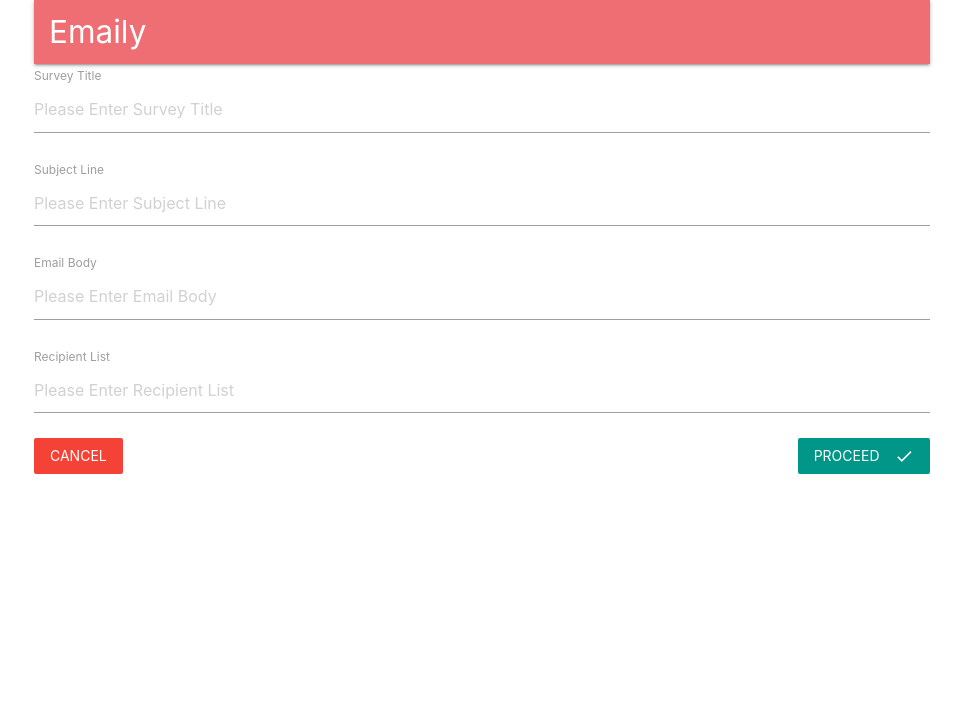
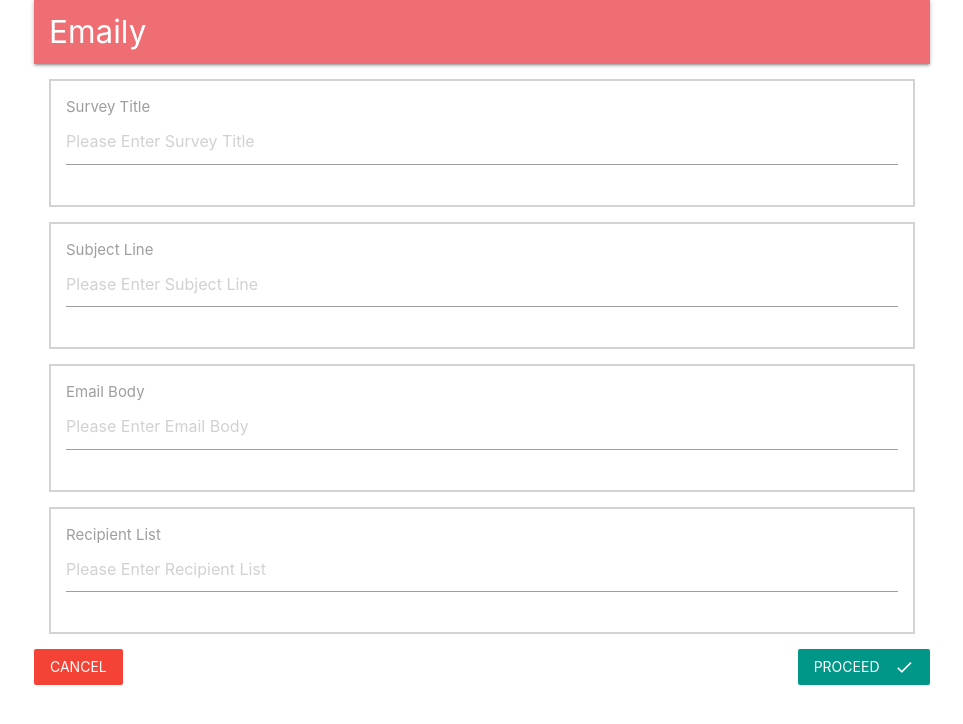
Before and after one commit to JasonLee-cp-zz/emaily, a React (Create React App) app in the folder client/: page /surveys/new in a window 1280 px wide. Shown: the top 724 px of the page, without its empty margins (158-1121 px from the left). Built offline with nearby package versions, Linux system fonts and the light colour scheme; no server answers.

Commit message:
survey form & surveyform Review styling

```diff
--- a/client/src/components/surveys/SurveyField.js
+++ b/client/src/components/surveys/SurveyField.js
@@ -15,7 +15,7 @@ export default ({ holderValue, input, label, meta: { error, touched } }) => {
 
   return (
     <div>
-      <label>{label}</label>
+      <label style={{ fontSize: "1rem" }}>{label}</label>
       {/* this ...input is equal to onBlur={input.onBlur} onChange={input.onChange} etc... */}
       <input
         {...input}
--- a/client/src/components/surveys/SurveyForm.js
+++ b/client/src/components/surveys/SurveyForm.js
@@ -17,6 +17,13 @@ class SurveyForm extends Component {
   renderFields() {
     return _.map(formFields, ({ label, name }) => {
       return (
+        <div
+          style={{
+            border: "2px solid lightgrey",
+            padding: "1rem",
+            margin: "1rem",
+          }}
+        >
           <Field
             key={name}
             component={SurveyField}
@@ -25,6 +32,7 @@ class SurveyForm extends Component {
             name={name}
             holderValue={label}
           />
+        </div>
         /* above, component can receive stateless component too! (functional react component not class!) */
       );
     });
--- a/client/src/components/surveys/SurveyFormReview.js
+++ b/client/src/components/surveys/SurveyFormReview.js
@@ -18,7 +18,14 @@ const SurveyFormReview = ({
 }) => {
   const reviewFields = _.map(formFields, ({ label, name }) => {
     return (
-      <div key={name}>
+      <div
+        key={name}
+        style={{
+          border: "1px solid lightgrey",
+          padding: "1rem",
+          margin: "1rem",
+        }}
+      >
         <label>{label}</label>
         <div>{formValues[name]}</div>
       </div>
@@ -27,7 +34,14 @@ const SurveyFormReview = ({
 
   return (
     <div>
-      <h5>Please confirm your request</h5>
+      <h5
+        style={{
+          textAlign: "center",
+          fontFamily: "Helvetica",
+        }}
+      >
+        Please confirm your request
+      </h5>
       {reviewFields}
       <button className="red btn-flat white-text" onClick={onCancel}>
         Cancel
--- a/client/src/components/surveys/SurveyList.js
+++ b/client/src/components/surveys/SurveyList.js
@@ -13,7 +13,12 @@ class SurveyList extends Component {
     return this.props.surveys.reverse().map((survey) => {
       //   console.log("survey: ", survey);
       return (
-        <div className="card" key={survey._id} surveyid={survey._id}>
+        <div
+          className="card"
+          key={survey._id}
+          surveyid={survey._id}
+          style={{ marginTop: "1rem" }}
+        >
           <div className="card-content black-text">
             <span className="card-title orange-text">{survey.title}</span>
             <p>{survey.body}</p>
```
Lines whose indentation alone changed are shown as unchanged.
